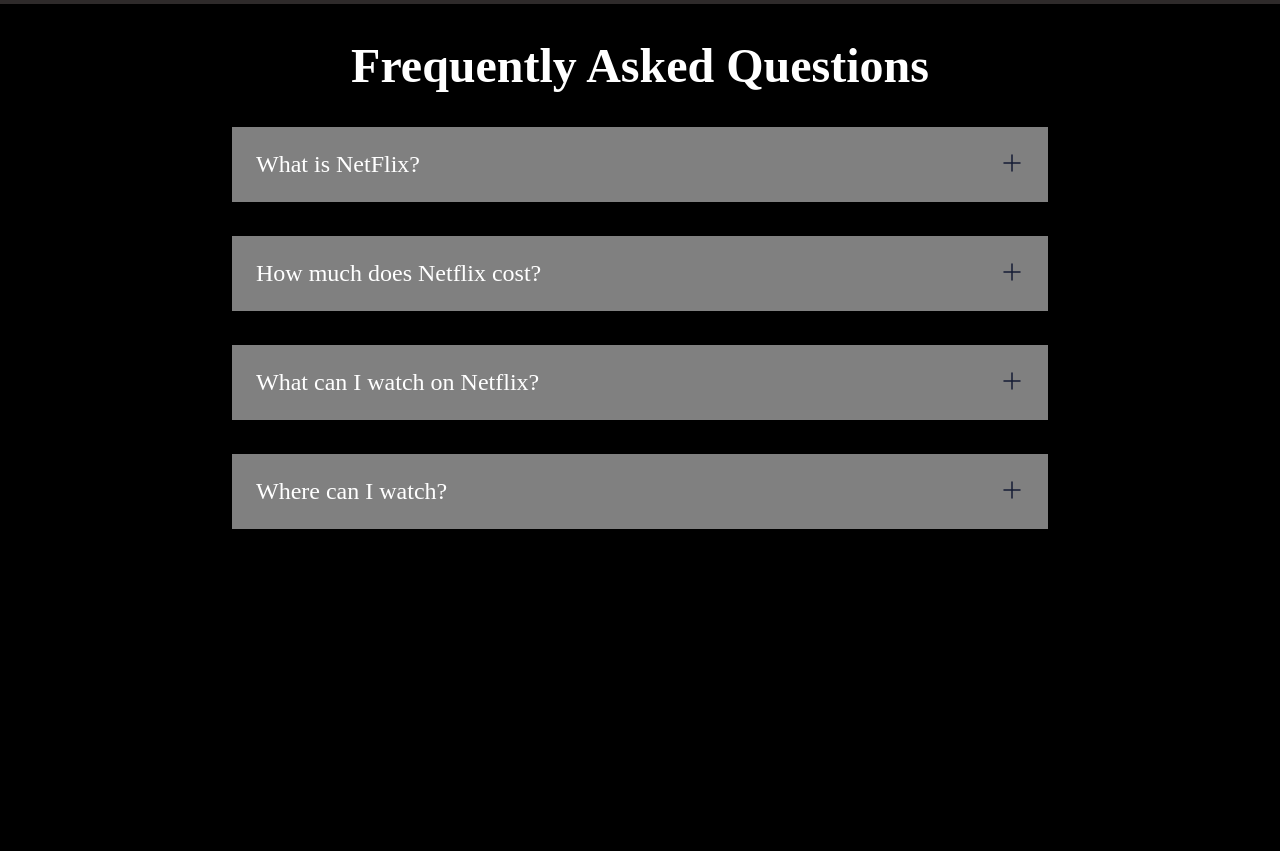
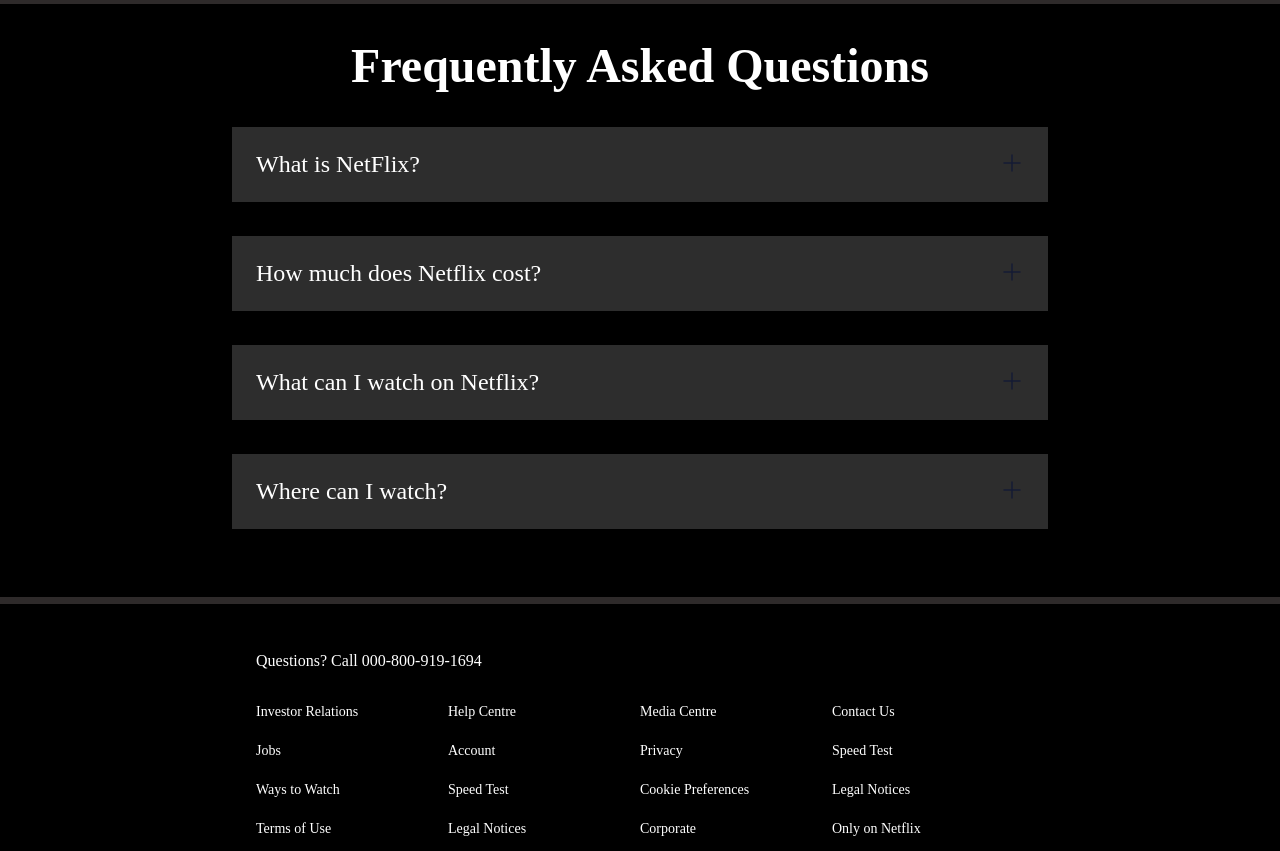
Before and after one commit to akv-creates/Netflixxclone, a plain HTML site: page index.html in a window 1280 px wide. Shown: the part 1743-2594 px from the top of the page. Before the commit the page ends 2340 px from the top, so only its background shows below. Drawn offline with Linux system fonts and the light colour scheme; a web font is replaced by a local one.

Commit message:
add icom

```diff
--- a/index.html
+++ b/index.html
@@ -3,8 +3,10 @@
   <head>
     <meta charset="UTF-8" />
     <meta name="viewport" content="width=device-width, initial-scale=1.0" />
-    <title>Netflix</title>
+    <title>Netflix India</title>
     <link rel="stylesheet" href="style.css" />
+    <link rel="shortcut icon" href="favicon.ico" type="image/x-icon">
+
   </head>
   <body>
     <div class="main">
@@ -13,7 +15,7 @@
           <img src="Assets/images/logo.svg" alt="Netflix" id="logo" />
         </span>
         <div class="Navbutton">
-          <button class="btn">English</button>
+          <button class="btn"> <img src="Assets/images/g_translate_16dp_E8EAED_FILL0_wght400_GRAD0_opsz20.svg" height="15px" style="cursor: pointer;">English</button>
           <button class="btn btn-red-sm">Sign In</button>
         </div>
       </nav>
@@ -107,9 +109,42 @@
             <path d="M12 4V20" stroke="#141B34" stroke-width="1.5" stroke-linecap="round" stroke-linejoin="round" />
             <path d="M4 12H20" stroke="#141B34" stroke-width="1.5" stroke-linecap="round" stroke-linejoin="round" />
         </svg>
-
     </div>
 </section>
     </section>
+    <div class="sepration"></div>
+    <footer>
+      <div class="questions">
+          Questions? Call 000-800-919-1694
+      </div>
+      <div class="footer">
+          <div class="footer-item">
+              <a href="faq">Investor Relations</a>
+              <a href="faq">Jobs</a>
+              <a href="faq">Ways to Watch</a>
+              <a href="faq">Terms of Use</a>
+          </div>
+
+          <div class="footer-item">
+              <a href="faq">Help Centre</a>
+              <a href="faq">Account</a>
+              <a href="faq">Speed Test</a>
+              <a href="faq">Legal Notices</a>
+          </div>
+          <div class="footer-item">
+              <a href="faq">Media Centre</a>
+              <a href="faq">Privacy</a>
+              <a href="faq">Cookie Preferences</a>
+              <a href="faq">Corporate</a>
+          </div>
+
+          <div class="footer-item">
+              <a href="faq">Contact Us</a>
+              <a href="faq">Speed Test</a>
+              <a href="faq">Legal Notices</a>
+              <a href="faq">Only on Netflix</a>
+          </div>
+      </div>
+  </footer>
   </body>
 </html>
--- a/style.css
+++ b/style.css
@@ -156,7 +156,8 @@ z-index: 10;
   font-size: 48px;
 }
 .faqbox{
-  background-color: gray;
+  transition: all 1s ease-in;
+  background-color: #2d2d2d;
   display: flex;
   padding: 24px;
   max-width: 60vw;
@@ -165,5 +166,29 @@ z-index: 10;
   cursor: pointer;
 }
 .faqbox:hover{
-  background-color: rgb(43, 40, 40);
+  background-color: #414141
 }
+footer{
+  color: white;
+  max-width: 60vw;
+  margin: auto;
+  padding: 14px;
+}
+.footer{
+  display: grid;
+  grid-template-columns: 1fr 1fr 1fr 1fr;
+  color:white;
+}
+.questions{
+  padding: 34px 0px;
+}
+.footer-item{
+  display: flex;
+  flex-direction: column;
+  gap: 23px;
+}
+footer a{
+text-decoration: none;
+color: white;
+font-size: 14px;
+}
```
Also changed, not shown: Assets/images/g_translate_16dp_E8EAED_FILL0_wght400_GRAD0_opsz20.svg (added).
